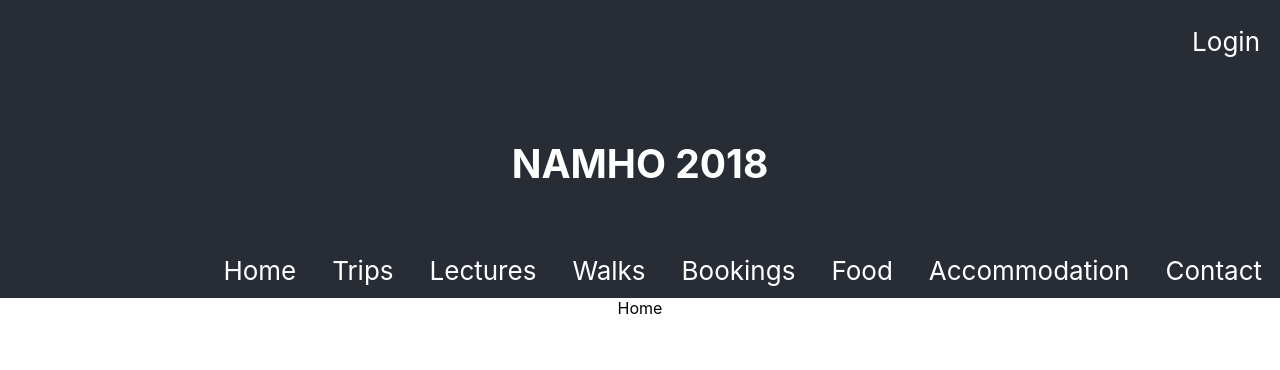
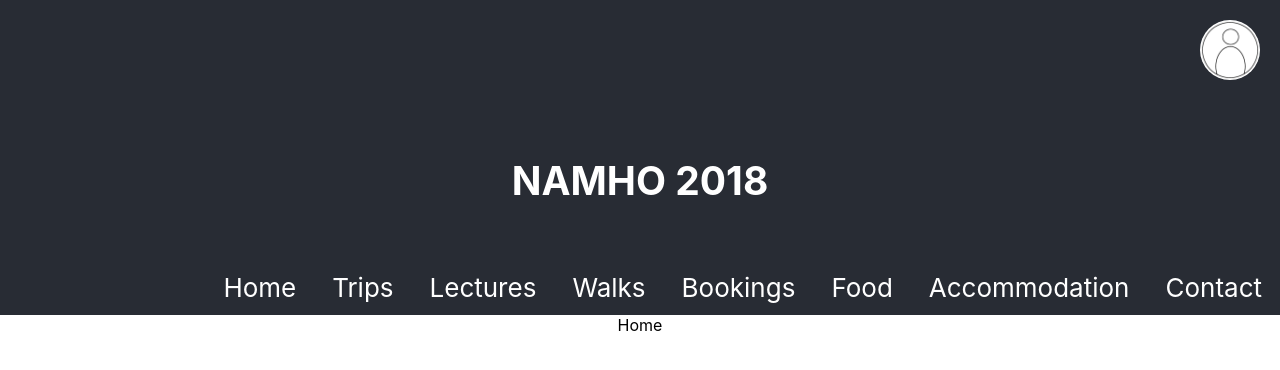
Before and after one commit to JamesPaganLodge/NamhoWebReact, a React (Create React App) app: page / in a window 1280 px wide. Shown: the top 370 px of the page. Built offline with nearby package versions, Linux system fonts and the light colour scheme.

Commit message:
Add avatar

```diff
--- a/src/components/Login.js
+++ b/src/components/Login.js
@@ -1,10 +1,14 @@
 import React from 'react'
+import avatar from '../images/avatar_default.png'
 import '../css/Login.css'
 
 function Login(props) {
   return (
     <div className="login-container">
-      <p className="login-link">Login</p>
+      {/* <p className="login-link">Login</p> */}
+      <img className="login-avatar"
+        src={avatar}
+        alt="Login/Sign up" />
     </div>
   )
 }
```
